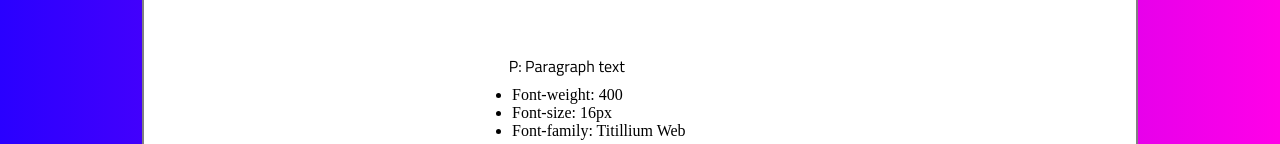
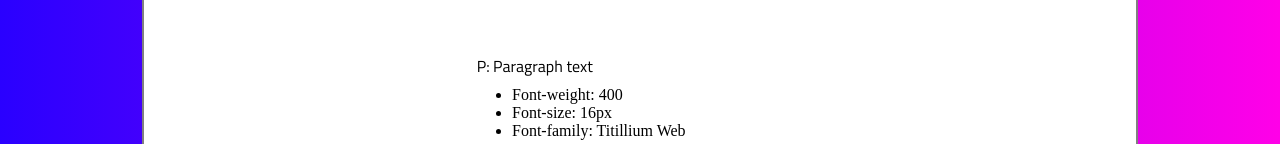
Before and after one commit to joshuar84/website_design_system, a plain HTML site: page index.html in a window 1280 px wide. Shown: the part 1544-1688 px from the top of the page. Drawn offline with Linux system fonts and the light colour scheme.

Commit message:
positioned paragraph heading

```diff
--- a/styles.css
+++ b/styles.css
@@ -133,6 +133,8 @@ h2 {
   font-family: "Titillium Web", sans-serif;
   font-size: 16px;
   font-weight: 400;
+  position: relative;
+  right: 2rem;
 }
 .list_styles {
   position: relative;
```
